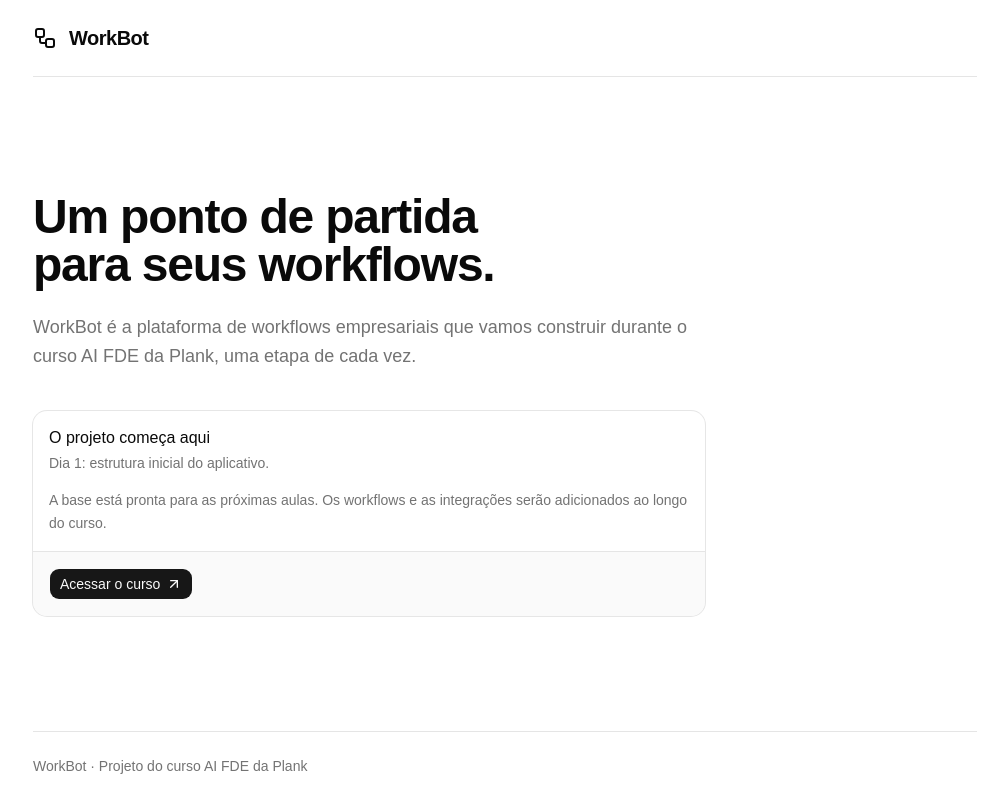
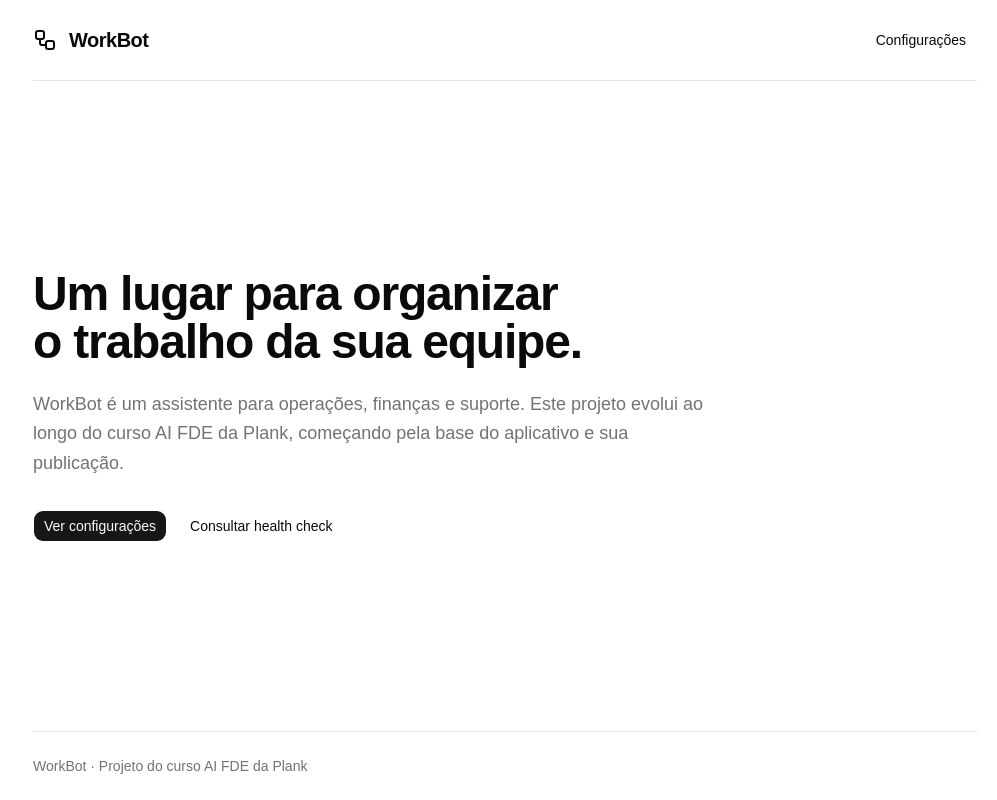
Before and after one commit to caadjo/plank-fde-training, a Next.js app: page / in a window 1280 px wide. Shown: the whole page, without its empty margins (135-1132 px from the left). Built offline with nearby package versions, Linux system fonts and the light colour scheme.

Commit message:
feat: adicionar navegação inicial do WorkBot

```diff
--- a/src/app/page.tsx
+++ b/src/app/page.tsx
@@ -1,53 +1,48 @@
-import { ArrowUpRight, Workflow } from "lucide-react";
-
-import { Button } from "@/components/ui/button";
-import {
-  Card,
-  CardContent,
-  CardDescription,
-  CardFooter,
-  CardHeader,
-  CardTitle,
-} from "@/components/ui/card";
+import Link from "next/link";
+import { Workflow } from "lucide-react";
+import { buttonVariants } from "@/components/ui/button";
 
 export default function Home() {
   return (
     <div className="mx-auto flex min-h-screen max-w-5xl flex-col px-6 sm:px-10">
-      <header className="flex items-center gap-3 border-b py-6">
-        <Workflow aria-hidden="true" className="size-6" />
-        <span className="text-xl font-semibold tracking-tight">WorkBot</span>
+      <header className="flex flex-wrap items-center justify-between gap-4 border-b py-6">
+        <Link
+          href="/"
+          className="flex items-center gap-3 rounded focus-visible:outline-2 focus-visible:outline-offset-4"
+          aria-label="WorkBot — início"
+        >
+          <Workflow aria-hidden="true" className="size-6" />
+          <span className="text-xl font-semibold tracking-tight">WorkBot</span>
+        </Link>
+        <nav aria-label="Navegação principal">
+          <Link
+            href="/settings"
+            className={buttonVariants({ variant: "ghost" })}
+          >
+            Configurações
+          </Link>
+        </nav>
       </header>
       <main className="flex flex-1 flex-col justify-center py-16 sm:py-24">
         <h1 className="max-w-2xl text-4xl font-semibold tracking-tight text-balance sm:text-5xl">
-          Um ponto de partida para seus workflows.
+          Um lugar para organizar o trabalho da sua equipe.
         </h1>
         <p className="mt-6 max-w-2xl text-lg leading-relaxed text-muted-foreground">
-          WorkBot é a plataforma de workflows empresariais que vamos construir
-          durante o curso AI FDE da Plank, uma etapa de cada vez.
+          WorkBot é um assistente para operações, finanças e suporte. Este
+          projeto evolui ao longo do curso AI FDE da Plank, começando pela base
+          do aplicativo e sua publicação.
         </p>
-        <Card className="mt-10 max-w-2xl">
-          <CardHeader>
-            <CardTitle>O projeto começa aqui</CardTitle>
-            <CardDescription>
-              Dia 1: estrutura inicial do aplicativo.
-            </CardDescription>
-          </CardHeader>
-          <CardContent>
-            <p className="leading-relaxed text-muted-foreground">
-              A base está pronta para as próximas aulas. Os workflows e as
-              integrações serão adicionados ao longo do curso.
-            </p>
-          </CardContent>
-          <CardFooter>
-            <Button
-              render={<a href="https://joinplank.com/ai-fde-course" />}
-              nativeButton={false}
-            >
-              Acessar o curso
-              <ArrowUpRight aria-hidden="true" />
-            </Button>
-          </CardFooter>
-        </Card>
+        <div className="mt-8 flex flex-wrap gap-3">
+          <Link href="/settings" className={buttonVariants()}>
+            Ver configurações
+          </Link>
+          <Link
+            href="/api/health"
+            className={buttonVariants({ variant: "outline" })}
+          >
+            Consultar health check
+          </Link>
+        </div>
       </main>
       <footer className="border-t py-6 text-sm text-muted-foreground">
         WorkBot · Projeto do curso AI FDE da Plank
```
